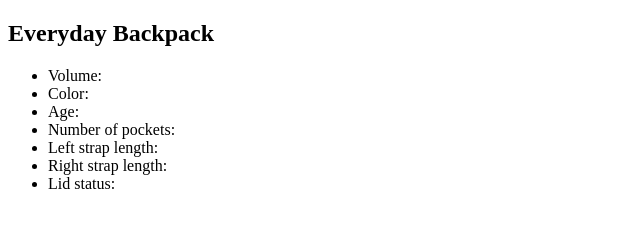
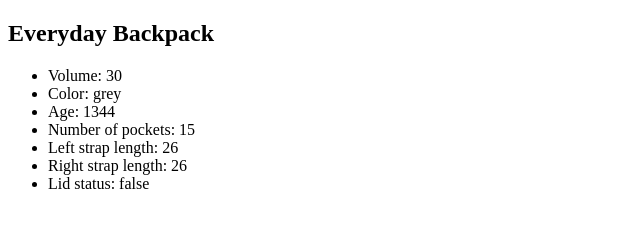
Before and after one commit to giancarlorhodes/101BootcampJavaScript-essential-training, a website with bundled scripts: page 04_01/index.html in a window 1280 px wide. Shown: the whole page, without its empty margins (0-640 px from the left). Built offline with nearby package versions, Linux system fonts and the light colour scheme.

Commit message:
JS literals

```diff
--- a/04_01/index.html
+++ b/04_01/index.html
@@ -7,20 +7,5 @@
     <script type="module" src="Backpack.js"></script>
     <script type="module" src="script.js"></script>
   </head>
-  <body>
-    <main>
-      <article>
-        <h1>Everyday Backpack</h1>
-        <ul>
-          <li>Volume:</li>
-          <li>Color:</li>
-          <li>Age:</li>
-          <li>Number of pockets:</li>
-          <li>Left strap length:</li>
-          <li>Right strap length:</li>
-          <li>Lid status:</li>
-        </ul>
-      </article>
-    </main>
-  </body>
+  <body></body>
 </html>
--- a/04_01/script.js
+++ b/04_01/script.js
@@ -16,6 +16,30 @@ const everydayPack = new Backpack(
    "December 5, 2018 15:00:00 PST"
  );
 
+ // exercise 04_01 literals
+ // JavaScript Essential Training
+ // https://www.linkedin.com/learning/instructors/morten-rand-hendriksen?u=85170250
+ // https://www.linkedin.com/learning/javascript-essential-training/
+
+ const content = `
+   <main>
+     <article>
+       <h1>${everydayPack.name}</h1>
+       <ul>
+         <li>Volume: ${everydayPack.volume}</li>
+         <li>Color: ${everydayPack.color}</li>
+         <li>Age: ${everydayPack.backpackAge()}</li>
+         <li>Number of pockets: ${everydayPack.pocketNum}</li>
+         <li>Left strap length: ${everydayPack.strapLength.left}</li>
+         <li>Right strap length: ${everydayPack.strapLength.right}</li>
+         <li>Lid status: ${everydayPack.lidOpen}</li>
+       </ul>
+     </article>
+   </main>
+ `;
+
+ document.body.innerHTML = content;
+
  console.log("The everydayPack object:", everydayPack);
  console.log("The pocketNum value:", everydayPack.pocketNum);
  console.log("Days since aquired:", everydayPack.backpackAge());
```
Lines whose indentation alone changed are shown as unchanged.
